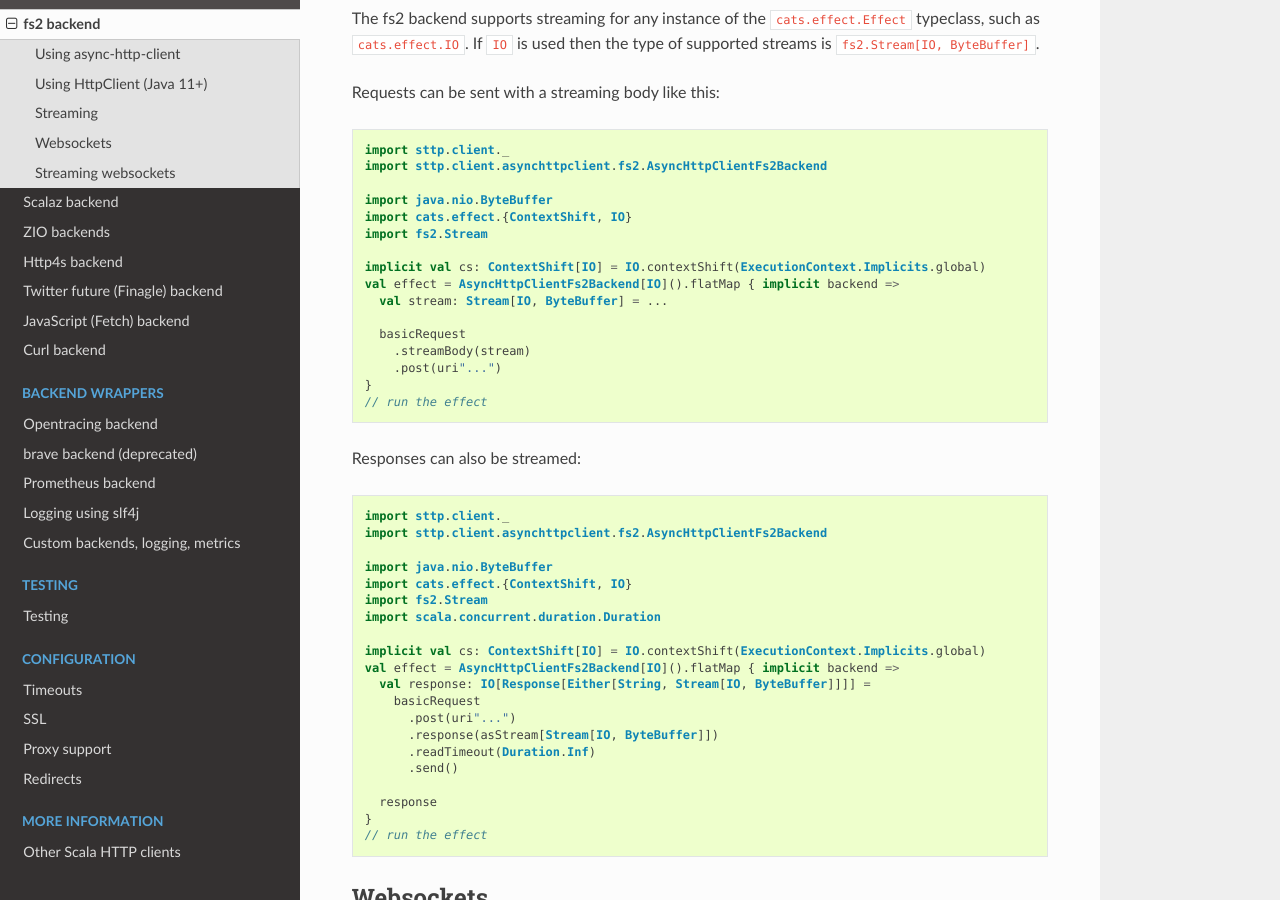
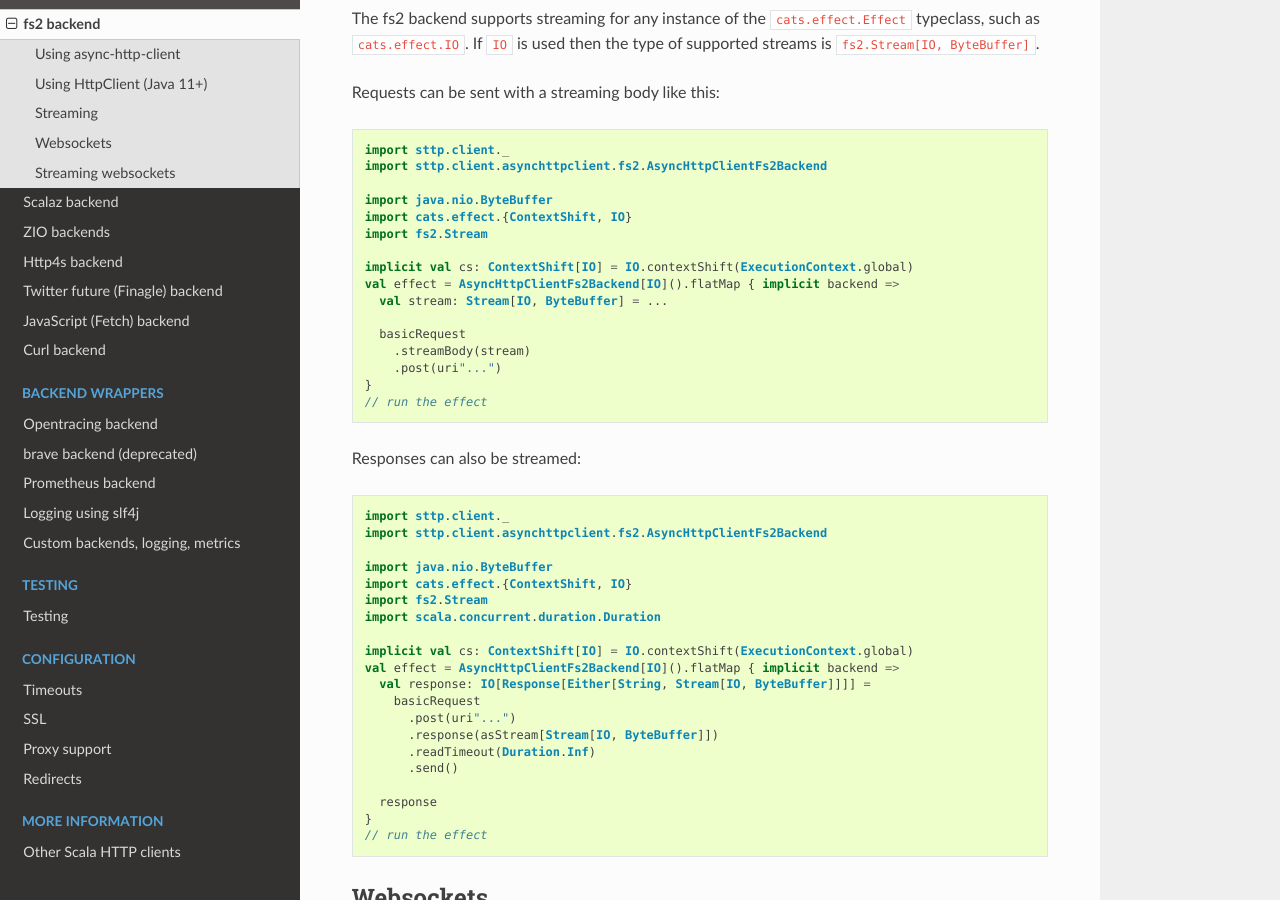
Before and after one commit to softwaremill/sttp, a Sphinx documentation site: the page built from docs/backends/fs2.md, in a window 1280 px wide and 900 px high, scrolled down 1539 px. Built offline with Sphinx 7.4.7 and the Read the Docs theme 2.0.0, drawn with Linux system fonts in a browser that asks for light colours.

Commit message:
Use ExecutionContext/Scheduler.global when it's not implicit

```diff
--- a/docs/backends/fs2.md
+++ b/docs/backends/fs2.md
@@ -75,7 +75,7 @@ import java.nio.ByteBuffer
 import cats.effect.{ContextShift, IO}
 import fs2.Stream
 
-implicit val cs: ContextShift[IO] = IO.contextShift(ExecutionContext.Implicits.global)
+implicit val cs: ContextShift[IO] = IO.contextShift(ExecutionContext.global)
 val effect = AsyncHttpClientFs2Backend[IO]().flatMap { implicit backend =>
   val stream: Stream[IO, ByteBuffer] = ...
 
@@ -97,7 +97,7 @@ import cats.effect.{ContextShift, IO}
 import fs2.Stream
 import scala.concurrent.duration.Duration
 
-implicit val cs: ContextShift[IO] = IO.contextShift(ExecutionContext.Implicits.global)
+implicit val cs: ContextShift[IO] = IO.contextShift(ExecutionContext.global)
 val effect = AsyncHttpClientFs2Backend[IO]().flatMap { implicit backend =>
   val response: IO[Response[Either[String, Stream[IO, ByteBuffer]]]] =
     basicRequest
```
Also changed, not shown: docs/examples.md (+1 -1 lines), 15 other files.
